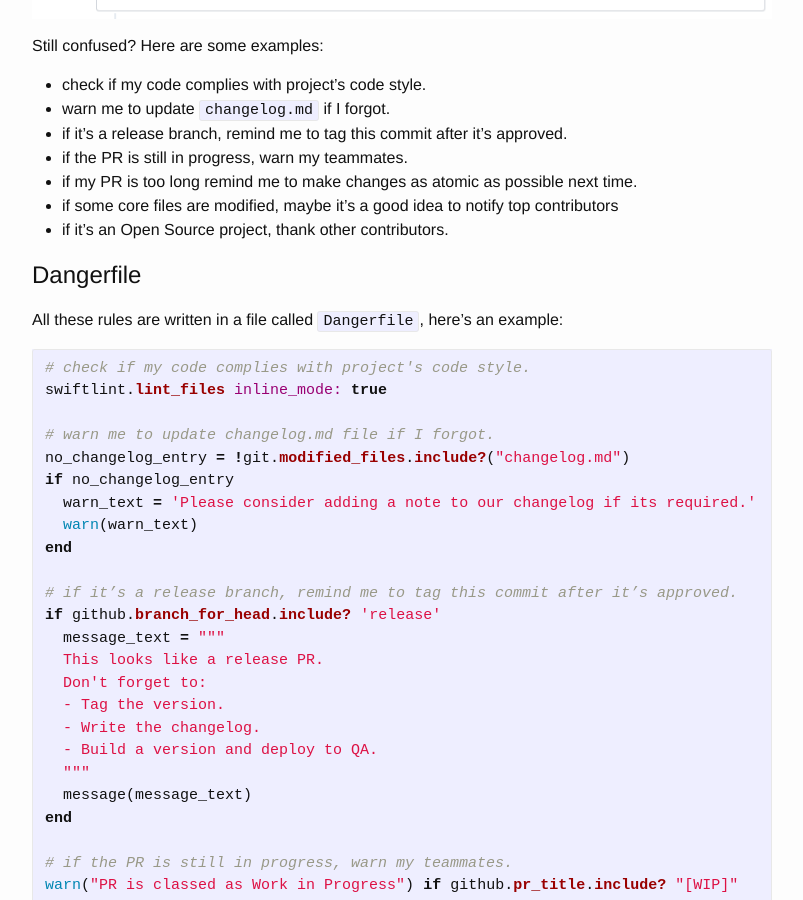
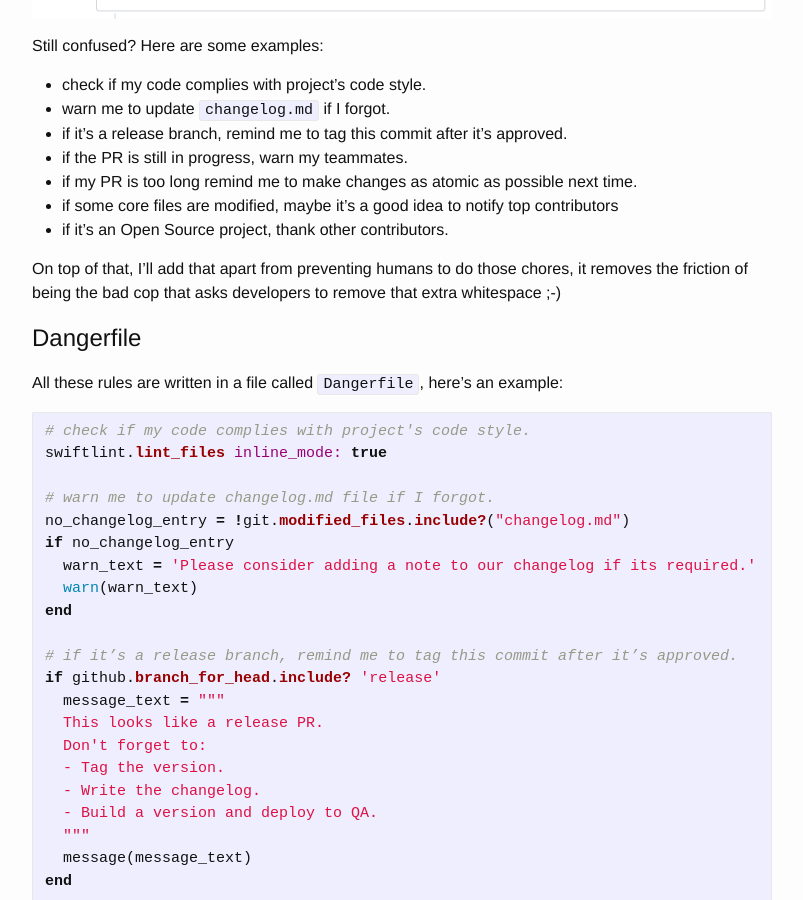
Before and after one commit to betzerra/betzerra.github.io, a Jekyll site: the page built from _posts/2018-11-03-automating-chores-with-danger.markdown, in a window 1280 px wide and 900 px high, scrolled down 1170 px. Shown: the whole window, without its empty margins (238-1041 px from the left). Built offline with Jekyll 4.4.1, drawn with Linux system fonts in a browser that asks for light colours.

Commit message:
chore: adding small comment

```diff
--- a/_posts/2018-11-03-automating-chores-with-danger.markdown
+++ b/_posts/2018-11-03-automating-chores-with-danger.markdown
@@ -36,6 +36,8 @@ Still confused? Here are some examples:
 - if my PR is too long remind me to make changes as atomic as possible next time.
 - if some core files are modified, maybe it's a good idea to notify top contributors
 - if it’s an Open Source project, thank other contributors.
+
+On top of that, I'll add that apart from preventing humans to do those chores, it removes the friction of being the bad cop that asks developers to remove that extra whitespace ;-)
 
 # Dangerfile
 All these rules are written in a file called `Dangerfile`, here's an example:
```
